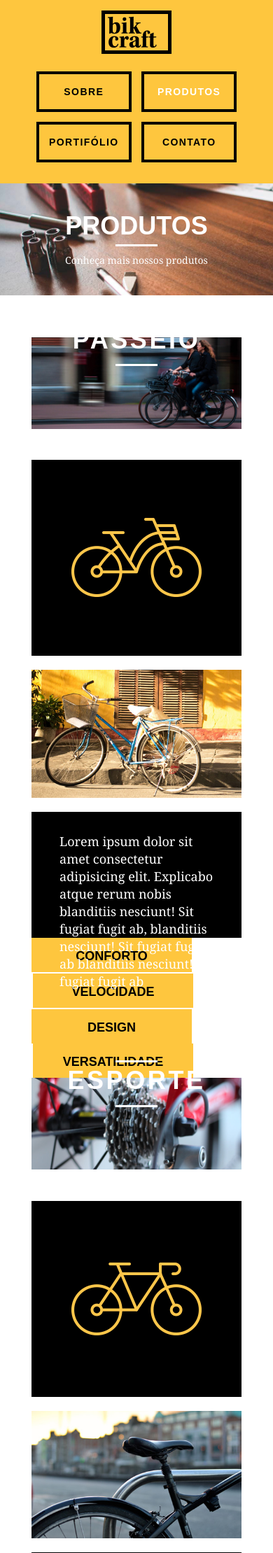
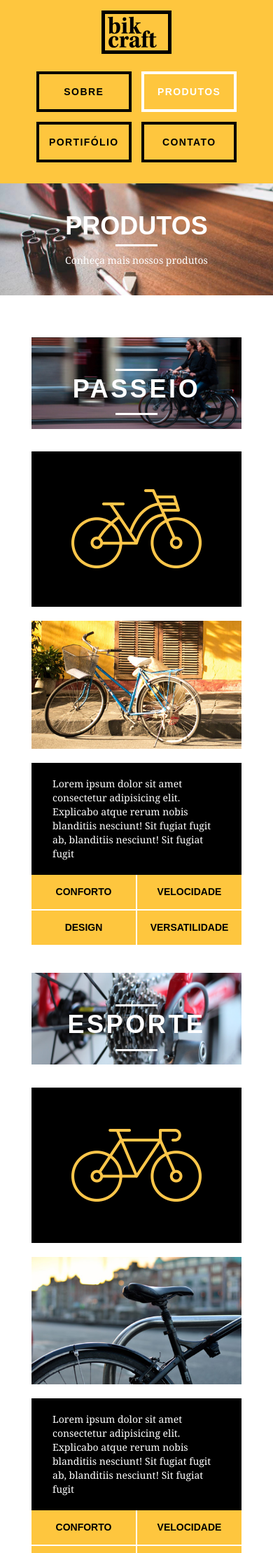
Before and after one commit to BricksSoldier2094/bikcraft.github.io, a PHP site: page /produtos.html in a window 390 px wide. Shown: the top 2219 px of the page at 70% size. Run offline with PHP 8.4, Linux system fonts and the light colour scheme.

Commit message:
building responsive layout
Concluído o estilo para layout responsivo de todas as páginas do site.

```diff
--- a/css/responsivo.css
+++ b/css/responsivo.css
@@ -21,6 +21,27 @@
 		height: 26px;
 	}
 
+	/*Pagina Produtos*/
+	.produtos_item h2{
+		top: -150px;
+
+	}
+
+	.produto_icone{
+		padding : 41px 0;
+	}
+
+	.produto_info p{
+		font-size: 14px;
+		padding: 20px 30px;
+		height: 122px;
+	}
+
+	.produto_info ul li{
+		width: 181px;
+		height: 49px;;
+	}
+
 }
 
 /*Estilo Telas pequenas*/
@@ -39,6 +60,10 @@
 
 	.header_menu{
 		text-align: center;
+	}
+
+	.header_menu ul li a.menu_ativo{
+		border-color: #fff;
 	}
 
 	.header_menu ul li {
@@ -83,4 +108,57 @@
 		display: none;
 	}
 
+	/*Pagina sobre*/
+	.missao_sobre p{
+		padding-right: 0px;
+		font-size: 14px;
+		line-height: 20px
+	}
+
+	.missao_sobre ul li{
+		font-size: 14px;
+		line-height: 25px
+	}
+
+
+	/*Pagina Produtos*/
+	.produto_item h2{
+		top: -100px;
+
+		margin-bottom: -68px;
+	}
+
+	.produto_icone{
+		padding : 41px 0;
+	}
+
+	.produto_info p{
+		font-size: 14px;
+		line-height: 20px;
+		height: auto;
+		padding: 20px 30px;
+	}
+
+	.produto_info ul li{
+		width: 149px;
+		height: 49px;
+		margin-bottom: 40px;
+		font-size: 14px;
+		padding-top: 14px;
+	}
+
+	.form{
+		padding: 0;
+	}
+
+	.orcamento_dados ul{
+		padding: 0;
+	}
+
+	/*Contato*/
+	.contato-form{
+		padding: 0;
+		margin-bottom: 40px;
+	}
+
 }
--- a/produtos.html
+++ b/produtos.html
@@ -48,7 +48,7 @@
         <!--Produto passeio-->
         <div class="grid-11">
             <img src="img/produtos/bikcraft-passeio-1.jpg" alt="Bikcraft Passeio">
-            <h2>Passeio</h2>
+                <h2>Passeio</h2>
         </div>
 
         <div class="grid-5 produto_icone"><img src="img/produtos/passeio.png" alt="Bikcraft Passeio"></div>
@@ -57,7 +57,7 @@
 
         <div class="grid-8 produto_info">
             <p>Lorem ipsum dolor sit amet consectetur adipisicing elit. Explicabo atque rerum nobis blanditiis nesciunt!
-            Sit fugiat fugit ab, blanditiis nesciunt! Sit fugiat fugit ab blanditiis nesciunt! Sit fugiat fugit ab</p>
+            Sit fugiat fugit ab, blanditiis nesciunt! Sit fugiat fugit </p>
             <ul>
                 <li>Conforto</li>
                 <li>Velocidade</li>
@@ -78,7 +78,7 @@
 
         <div class="grid-8 produto_info">
             <p>Lorem ipsum dolor sit amet consectetur adipisicing elit. Explicabo atque rerum nobis blanditiis nesciunt!
-            Sit fugiat fugit ab, blanditiis nesciunt! Sit fugiat fugit ab blanditiis nesciunt! Sit fugiat fugit ab</p>
+            Sit fugiat fugit ab, blanditiis nesciunt! Sit fugiat fugit </p>
             <ul>
                 <li>Conforto</li>
                 <li>Velocidade</li>
@@ -89,8 +89,8 @@
 
          <!--Produto Retro -->
         <div class="grid-11">
-            <img src="img/produtos/bikcraft-retro-1.jpg" alt="Bikcraft Passeio">
-            <h2>Retro</h2>
+                <img src="img/produtos/bikcraft-retro-1.jpg" alt="Bikcraft Passeio">
+                <h2>Retro</h2>
         </div>
 
         <div class="grid-5 produto_icone"><img src="img/produtos/retro.png" alt="Bikcraft Retro"></div>
@@ -99,7 +99,7 @@
 
         <div class="grid-8 produto_info">
             <p>Lorem ipsum dolor sit amet consectetur adipisicing elit. Explicabo atque rerum nobis blanditiis nesciunt!
-            Sit fugiat fugit ab, blanditiis nesciunt! Sit fugiat fugit ab blanditiis nesciunt! Sit fugiat fugit ab</p>
+            Sit fugiat fugit ab, blanditiis nesciunt! Sit fugiat fugit </p>
             <ul>
                 <li>Conforto</li>
                 <li>Velocidade</li>
@@ -107,6 +107,7 @@
                 <li id="versatilidade">Versatilidade</li>
             </ul>
         </div>
+
 
     </section>
 
```
